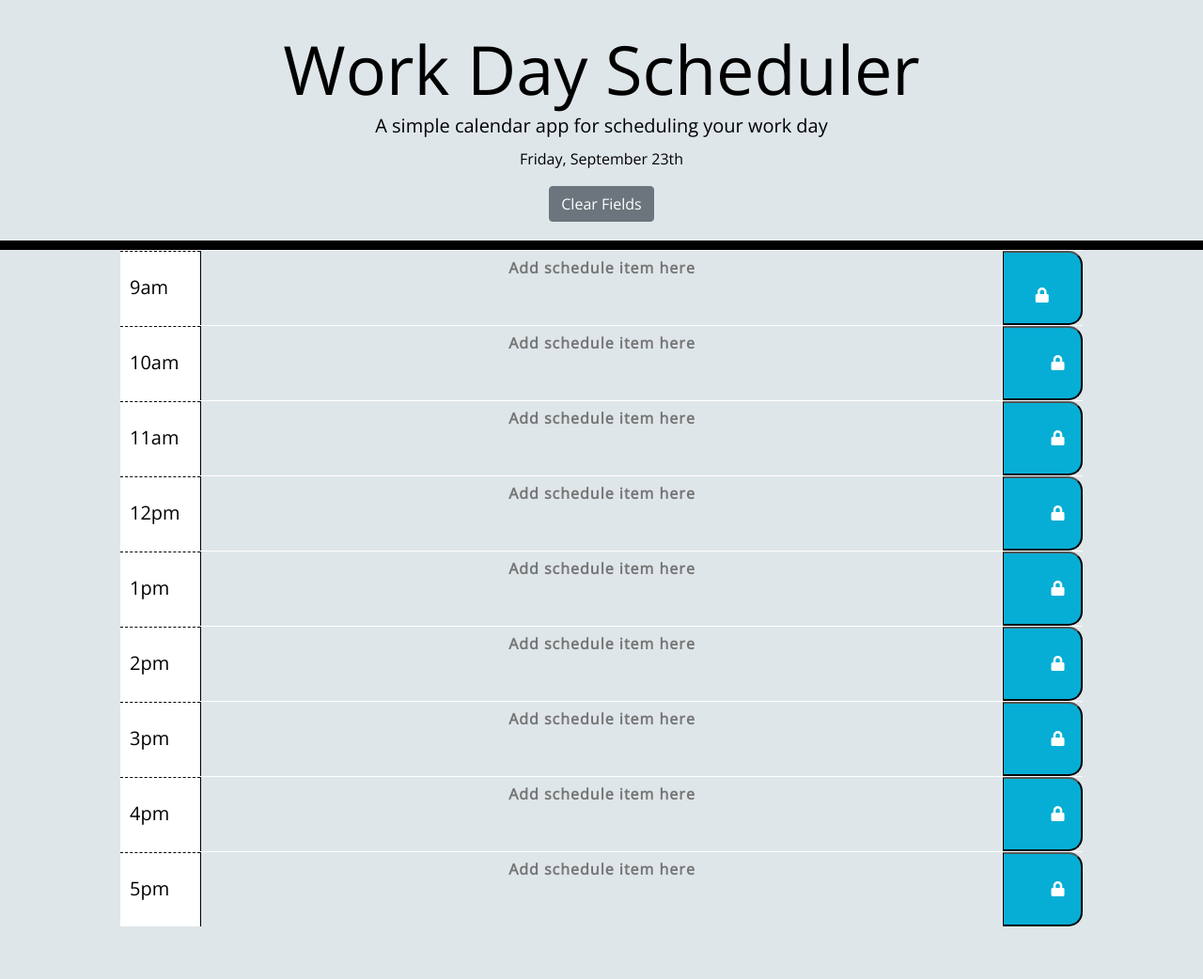
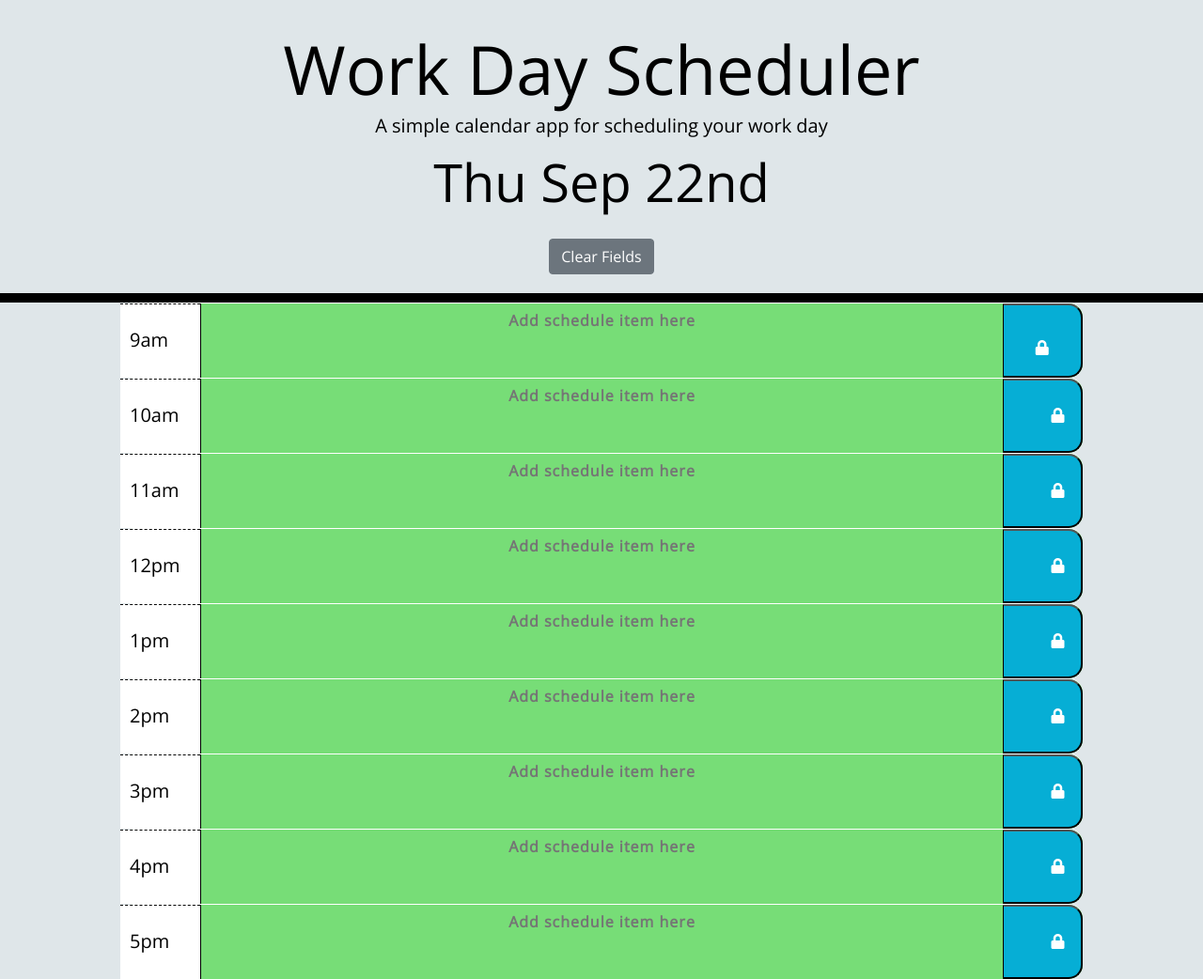
Before and after one commit to Kiserry21/DayScheduler, a plain HTML site: page index.html in a window 1280 px wide. Shown: the whole page at 94% size. Before the commit the page ends 986 px from the top, so only its background shows below. Drawn offline with nearby package versions, Linux system fonts and the light colour scheme.

Commit message:
updated the current date

```diff
--- a/index.html
+++ b/index.html
@@ -27,13 +27,13 @@
       <h1 class="display-3">Work Day Scheduler</h1>
       <p class="lead">A simple calendar app for scheduling your work day</p>
       <p id="currentDay" class="lead display-4"></p>
-      <h6>Friday, September 23th</h6>
+
       <button id="clearFieldsBtn" type="button" class="btn btn-secondary" aria-label="clear fields button">
         Clear Fields
       </button>
     </header>
     <div class="container">
-      <div id="hour-09" class="row time-div">
+    <div id="hour-09" class="row time-div">
         <div class="col-md-1 hour"><span id="9">9am</span></div>
         <textarea class="col-md-10 time-block description" placeholder="Add schedule item here"></textarea>
         <button class="col-md-1 saveBtn" aria-label="save button 9am">
@@ -110,6 +110,6 @@
     <script src="https://code.jquery.com/jquery-3.4.1.min.js"></script>
     <script src="https://cdnjs.cloudflare.com/ajax/libs/moment.js/2.24.0/moment.min.js"></script>
 
-    <script src="dist/script.js"></script>
+    <script src="./script.js"></script>
   </body>
 </html>
--- a/script.js
+++ b/script.js
@@ -1,6 +1,6 @@
 $(document).ready(function () {
     //Moment.js code for current date and time
-    let NowMoment = moment().format("MMMM Do YYYY");
+    let NowMoment = moment().format("ddd MMM Do");
     let displayDate = document.getElementById("currentDay");
     displayDate.innerHTML = NowMoment;
     let currentHour = moment().format("HH");
@@ -18,6 +18,7 @@ $(document).ready(function () {
 
       if (currentHour == timeDiv) {
         $(this).addClass("present");
+        console.log(present)
         $(this).children(".description").addClass("white-text");
       } else if (currentHour < timeDiv) {
         $(this).removeClass("present");
@@ -31,10 +32,12 @@ $(document).ready(function () {
     //grabs values from time and value divs and saves them to local storage
     $(".saveBtn").click(function (event) {
       event.preventDefault();
+      console.log('saveBtn')
       var value = $(this).siblings(".time-block").val();
       var time = $(this).parent().attr("id").split("-")[1];
       localStorage.setItem(time, value);
     });
+
 
     //retrieves items from local storage and sets them in proper places
     $("#hour-09 .time-block").val(localStorage.getItem("09"));
```
